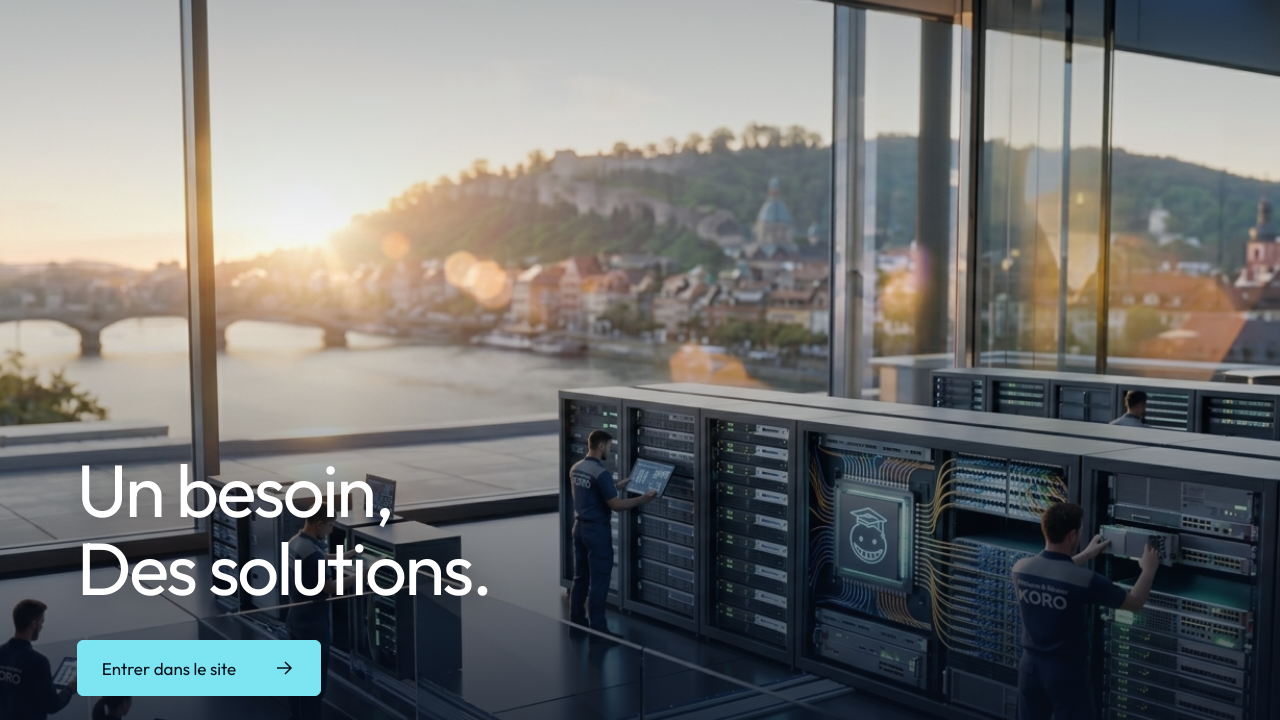
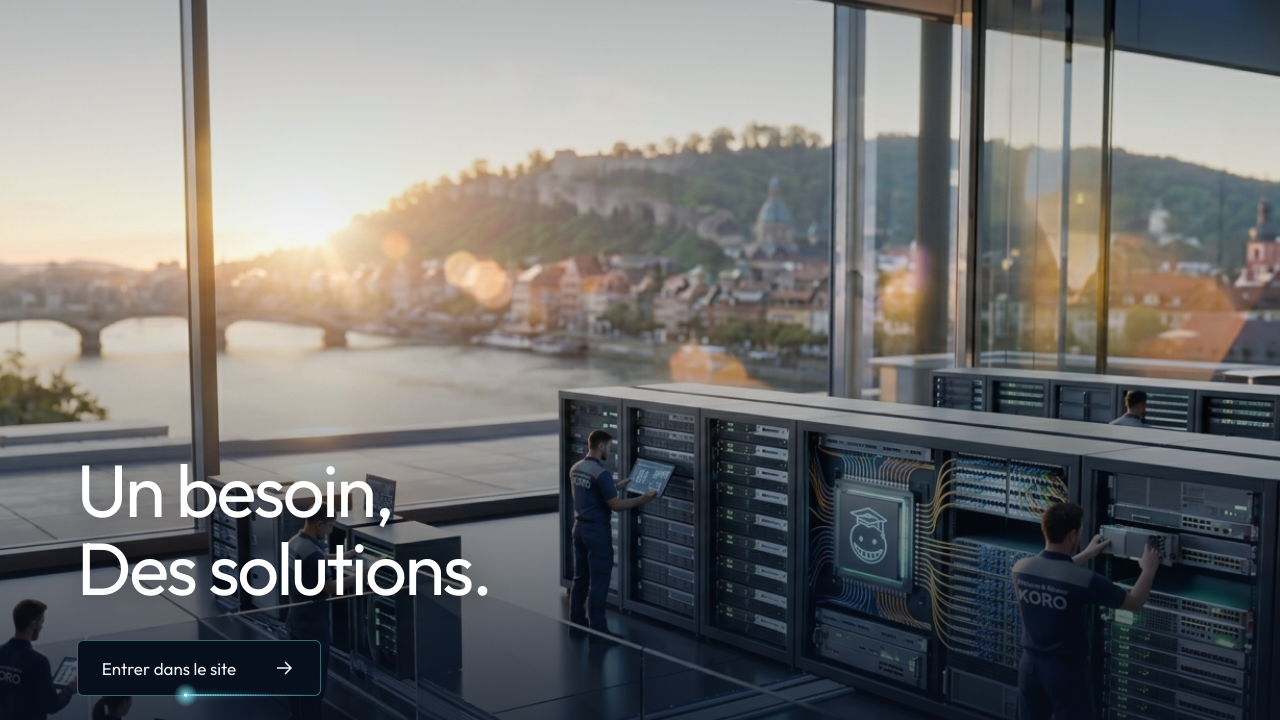
Before and after one commit to raphaelmounirprivate-dot/portfolio-raphael-mounir-, a website built with Vite: page index.html in a window 1280 px wide. Shown: the top 720 px of the page. Built offline with nearby package versions, Linux system fonts and the light colour scheme.

Commit message:
Ajouter StarBorder et cinq vagues lumineuses décalées de 2,4 secondes
Adapter le bouton d’entrée sans React, respecter les mouvements réduits et vérifier les animations, la pause et les trois formats.

```diff
--- a/src/render.ts
+++ b/src/render.ts
@@ -8,6 +8,13 @@ import { escape } from "./html";
 export const arrow =
   '<svg viewBox="0 0 24 24" fill="none" stroke="currentColor" stroke-width="1.5" aria-hidden="true"><path d="M5 12h14m-6-6 6 6-6 6"/></svg>';
 const number = (i: number): string => String(i + 1).padStart(2, "0");
+const fiberPaths: readonly string[] = [
+  "M-100 560C180 400 470 790 760 570S1060 290 1210 400 1520 650 1500 260",
+  "M-100 568C180 408 475 798 765 578S1064 295 1215 405 1525 655 1505 265",
+  "M-100 576C180 416 480 806 770 586S1068 300 1220 410 1530 660 1510 270",
+  "M-100 584C180 424 485 814 775 594S1072 305 1225 415 1535 665 1515 275",
+  "M-100 592C180 432 490 822 780 602S1076 310 1230 420 1540 670 1520 280",
+];
 
 export function gallery(project: Project): string {
   if (!project.screenshots.length) {
@@ -40,7 +47,7 @@ export function render(projects: Project[]): string {
   return `<header class="header wrap"><a class="wordmark" href="#depart" aria-label="Raphaël Mounir, départ"><span class="brand-symbol" aria-hidden="true">rm<span>•</span></span><span>Raphaël Mounir</span></a><nav aria-label="Navigation principale"><a href="#trajet">Les projets</a><a href="#a-propos">À propos</a><a href="#contact">Contact</a></nav><button id="theme-toggle" class="theme-toggle" type="button" aria-label="Changer de thème"><svg viewBox="0 0 24 24" fill="none" stroke="currentColor" stroke-width="1.5" aria-hidden="true"><circle cx="12" cy="12" r="4"/><path d="M12 2v2m0 16v2M2 12h2m16 0h2M5 5l1.5 1.5m11 11L19 19M5 19l1.5-1.5m11-11L19 5"/></svg></button></header>
     <main id="contenu"><div id="journey"><section id="depart" class="hero"><div class="hero-location wrap"><span class="location-dot"></span> Namur, Belgique <span class="location-line"></span> Télécom & création numérique</div>
     <div class="hero-content wrap"><h1>Je connecte les idées.<br><span>Je crée des expériences.</span></h1><p class="hero-description">Technicien télécom en formation, je passe des connexions dans la fibre aux connexions entre les idées. Voici les univers que je construis.</p><div class="hero-actions"><a class="button primary" href="#trajet">Commencer le voyage ${arrow}</a><a class="text-link" href="#trajet">Voir les projets ${arrow}</a></div></div>
-    <svg class="hero-fiber" viewBox="0 0 1440 720" fill="none" preserveAspectRatio="xMidYMid slice" aria-hidden="true"><defs><linearGradient id="fiber-color" x1="0" y1="700" x2="1400" y2="100" gradientUnits="userSpaceOnUse"><stop stop-color="#7ce5f1" stop-opacity=".1"/><stop offset=".5" stop-color="#7ce5f1"/><stop offset="1" stop-color="#df86ca"/></linearGradient></defs><g class="fiber-strands"><path d="M-100 560C180 400 470 790 760 570S1060 290 1210 400 1520 650 1500 260"/><path d="M-100 568C180 408 475 798 765 578S1064 295 1215 405 1525 655 1505 265"/><path d="M-100 576C180 416 480 806 770 586S1068 300 1220 410 1530 660 1510 270"/><path d="M-100 584C180 424 485 814 775 594S1072 305 1225 415 1535 665 1515 275"/><path d="M-100 592C180 432 490 822 780 602S1076 310 1230 420 1540 670 1520 280"/></g><path class="signal" d="M-100 576C180 416 480 806 770 586S1068 300 1220 410 1530 660 1510 270"/></svg>
+    <svg class="hero-fiber" viewBox="0 0 1440 720" fill="none" preserveAspectRatio="xMidYMid slice" aria-hidden="true"><defs><linearGradient id="fiber-color" x1="0" y1="700" x2="1400" y2="100" gradientUnits="userSpaceOnUse"><stop stop-color="#7ce5f1" stop-opacity=".1"/><stop offset=".5" stop-color="#7ce5f1"/><stop offset="1" stop-color="#df86ca"/></linearGradient></defs><g class="fiber-strands">${fiberPaths.map(path => `<path d="${path}"/>`).join("")}</g><g class="fiber-signals">${fiberPaths.map((path, index) => `<path class="signal" pathLength="100" style="--signal-delay:${-2 - index * 2.4}s" d="${path}"/>`).join("")}</g></svg>
     <div class="fiber-label" aria-hidden="true"><span></span> Un signal. Plusieurs horizons.</div><div class="hero-bottom wrap"><div class="hero-controls"><a href="#trajet"><span class="scroll-symbol" aria-hidden="true"></span> Suivez le fil</a><button id="wave-toggle" class="wave-toggle" type="button" aria-pressed="false"><svg viewBox="0 0 24 24" fill="none" stroke="currentColor" stroke-width="1.5" aria-hidden="true"><path data-wave-icon d="M9 5l10 7-10 7z"/></svg><span data-wave-label>Animer la vague</span></button></div><span>Applications · Réseaux · Jeux · Apprentissages</span></div></section>
     <section id="trajet" class="journey-intro wrap" aria-labelledby="journey-title"><div><h2 id="journey-title">${projects.length} escales.<br>Une même curiosité.</h2></div><div><p>Bouger, simuler, connecter, organiser, apprendre : six portes à ouvrir. À chaque escale, essayez un petit morceau du projet.</p><button class="text-link" id="open-overview" type="button">Vue d’ensemble ${arrow}</button></div></section>
     <div class="route-container wrap"><div class="route-track" aria-hidden="true"><span id="route-progress"></span></div>${projects.map(projectSection).join("")}</div></div>
--- /dev/null
+++ b/src/star-border.ts
@@ -0,0 +1,154 @@
+// Adaptation TypeScript sans React du StarBorder fourni dans le brief.
+const BLEED = 20;
+const DURATION = 4;
+const TAU = Math.PI * 2;
+
+interface Point { x: number; y: number }
+
+export function initStarBorder(button: HTMLButtonElement): () => void {
+  const canvas = document.createElement("canvas");
+  canvas.className = "star-border-light";
+  canvas.setAttribute("aria-hidden", "true");
+  button.prepend(canvas);
+  const context = canvas.getContext("2d");
+  if (!context) {
+    canvas.remove();
+    return () => {};
+  }
+  const motion = matchMedia("(prefers-reduced-motion: reduce)");
+  let width = 0;
+  let height = 0;
+  let radius = 0;
+  let perimeter = 1;
+  let dpr = 1;
+  let phase = 0;
+  let lap = 0;
+  let flash = 0;
+  let previous = 0;
+  let frame = 0;
+  let disposed = false;
+
+  // Les droites et quarts de cercle gardent une vitesse uniforme sur tout le contour.
+  function pointAt(distance: number): Point {
+    let remaining = ((distance % perimeter) + perimeter) % perimeter;
+    const across = width - 2 * radius;
+    const down = height - 2 * radius;
+    const arc = Math.PI * radius / 2;
+    const lengths = [across, arc, down, arc, across, arc, down, arc];
+    for (let index = 0; index < lengths.length; index++) {
+      const length = lengths[index];
+      if (remaining > length || length === 0) {
+        remaining -= length;
+        continue;
+      }
+      switch (index) {
+        case 0: return { x: radius + remaining, y: 0 };
+        case 2: return { x: width, y: radius + remaining };
+        case 4: return { x: width - radius - remaining, y: height };
+        case 6: return { x: 0, y: height - radius - remaining };
+        default: {
+          const angle = (index - 3) * Math.PI / 4 + remaining / radius;
+          const x = index < 4 ? width - radius : radius;
+          const y = index === 1 || index === 7 ? radius : height - radius;
+          return { x: x + Math.cos(angle) * radius, y: y + Math.sin(angle) * radius };
+        }
+      }
+    }
+    return { x: radius, y: 0 };
+  }
+
+  function draw(): void {
+    if (!context) return;
+    context.setTransform(dpr, 0, 0, dpr, 0, 0);
+    context.clearRect(0, 0, width + BLEED * 2 + 2, height + BLEED * 2 + 2);
+    context.translate(BLEED + 1, BLEED + 1);
+    const trail = perimeter * 0.3;
+    const steps = 70;
+    context.lineCap = "round";
+    for (let index = 0; index < steps; index++) {
+      const strength = (index + 1) / steps;
+      const from = pointAt(phase - trail + trail * index / steps);
+      const to = pointAt(phase - trail + trail * (index + 1) / steps);
+      context.beginPath();
+      context.moveTo(from.x, from.y);
+      context.lineTo(to.x, to.y);
+      context.strokeStyle = `rgba(124,229,241,${strength * strength * (0.85 + flash * 0.15)})`;
+      context.lineWidth = 1.5 + flash;
+      context.shadowColor = "#7ce5f1";
+      context.shadowBlur = 7;
+      context.stroke();
+    }
+    const head = pointAt(phase);
+    context.shadowBlur = 0;
+    const glow = context.createRadialGradient(head.x, head.y, 0, head.x, head.y, 12);
+    glow.addColorStop(0, "rgba(240,255,255,0.95)");
+    glow.addColorStop(0.15, "rgba(124,229,241,0.8)");
+    glow.addColorStop(1, "rgba(124,229,241,0)");
+    context.fillStyle = glow;
+    context.fillRect(head.x - 12, head.y - 12, 24, 24);
+    context.fillStyle = "#fff";
+    context.beginPath();
+    context.arc(head.x, head.y, 1.5, 0, TAU);
+    context.fill();
+  }
+
+  function animate(now: number): void {
+    frame = 0;
+    // Appliquer la préférence dès la prochaine image, même si son événement est retardé.
+    if (motion.matches) {
+      sync();
+      return;
+    }
+    const elapsed = previous ? Math.min((now - previous) / 1000, 0.05) : 0;
+    previous = now;
+    phase = (phase + elapsed * perimeter * (1 / DURATION + (lap > 0 ? 1 / 0.9 : 0))) % perimeter;
+    lap = Math.max(0, lap - elapsed);
+    flash = Math.max(0, flash - elapsed * 4);
+    draw();
+    if (!disposed && !motion.matches && !document.hidden) frame = requestAnimationFrame(animate);
+  }
+
+  function sync(): void {
+    cancelAnimationFrame(frame);
+    frame = 0;
+    previous = 0;
+    button.dataset.starMotion = motion.matches ? "static" : "animated";
+    draw();
+    if (!disposed && !motion.matches && !document.hidden) frame = requestAnimationFrame(animate);
+  }
+
+  function measure(): void {
+    width = Math.max(1, button.offsetWidth - 2);
+    height = Math.max(1, button.offsetHeight - 2);
+    radius = Math.max(0, Math.min(parseFloat(getComputedStyle(button).borderRadius) - 1, width / 2, height / 2));
+    perimeter = 2 * (width + height - 4 * radius) + TAU * radius;
+    dpr = Math.min(devicePixelRatio || 1, 2);
+    canvas.width = Math.ceil((width + 2 + BLEED * 2) * dpr);
+    canvas.height = Math.ceil((height + 2 + BLEED * 2) * dpr);
+    sync();
+  }
+
+  function engage(): void { if (!motion.matches) lap = 0.9; }
+  function pulse(): void { if (!motion.matches) flash = 1; }
+  const observer = new ResizeObserver(measure);
+  observer.observe(button);
+  button.addEventListener("pointerenter", engage);
+  button.addEventListener("focus", engage);
+  button.addEventListener("pointerdown", pulse);
+  motion.addEventListener("change", sync);
+  document.addEventListener("visibilitychange", sync);
+  measure();
+
+  return () => {
+    disposed = true;
+    cancelAnimationFrame(frame);
+    observer.disconnect();
+    motion.removeEventListener("change", sync);
+    document.removeEventListener("visibilitychange", sync);
+    button.removeEventListener("pointerenter", engage);
+    button.removeEventListener("focus", engage);
+    button.removeEventListener("pointerdown", pulse);
+    canvas.remove();
+    delete button.dataset.starMotion;
+  };
+}
--- a/src/welcome.css
+++ b/src/welcome.css
@@ -17,9 +17,10 @@ body.welcome-open { overflow: hidden; }
 .welcome-pointer { position: absolute; width: 64px; height: 64px; transform: translate(-50%, -50%); pointer-events: none; mix-blend-mode: screen; background: radial-gradient(circle, #e0fcff 0 4%, #7ce5f1 8%, rgb(95 139 255 / 70%) 22%, transparent 70%); }
 .welcome-content { position: absolute; left: clamp(24px, 6vw, 96px); bottom: max(100px, 13dvh); }
 .welcome-content h1 { margin: 0 0 32px; max-width: 15ch; font-size: clamp(44px, 5.8vw, 84px); font-weight: 400; line-height: 1.06; letter-spacing: -.035em; color: #fff; text-shadow: 0 3px 24px rgb(8 15 28 / 40%); }
-.welcome-enter { display: inline-flex; align-items: center; justify-content: space-between; gap: 36px; min-height: 56px; padding: 15px 24px; border: 1px solid #7ce5f1; border-radius: 6px; font: 500 17px Outfit, sans-serif; color: #080f1c; background: #7ce5f1; cursor: pointer; transition: background-color 180ms, transform 180ms; }
+.welcome-enter { position: relative; isolation: isolate; display: inline-flex; align-items: center; justify-content: space-between; gap: 36px; min-height: 56px; padding: 15px 24px; border: 1px solid rgb(124 229 241 / 40%); border-radius: 6px; font: 500 17px Outfit, sans-serif; color: #f1f3f6; background: #080f1c; cursor: pointer; transition: background-color 180ms; }
+.star-border-light { position: absolute; top: -21px; left: -21px; width: calc(100% + 42px); height: calc(100% + 42px); pointer-events: none; }
 .welcome-enter svg { width: 24px; height: 24px; transition: transform 180ms; }
-.welcome-enter:hover { background: #b1f3f9; transform: translateY(-2px); }
+.welcome-enter:hover { background: #101c2e; }
 .welcome-enter:hover svg { transform: translateX(4px); }
 .welcome-enter:focus-visible { outline: 3px solid #fff; outline-offset: 5px; }
 .welcome-hint { position: absolute; bottom: max(24px, env(safe-area-inset-bottom)); left: clamp(24px, 6vw, 96px); margin: 0; font-size: 14px; color: #e0e9f4; }
--- a/src/welcome.ts
+++ b/src/welcome.ts
@@ -1,4 +1,5 @@
 import { initWelcomeCursor } from "./welcome-cursor";
+import { initStarBorder } from "./star-border";
 import "./welcome.css";
 
 export function initWelcome(): void {
@@ -24,8 +25,11 @@ export function initWelcome(): void {
   document.body.classList.add("welcome-open");
   document.body.append(welcome);
   const dispose = initWelcomeCursor(welcome, welcome.querySelector("canvas")!);
+  const enterButton = welcome.querySelector<HTMLButtonElement>(".welcome-enter")!;
+  const disposeBorder = initStarBorder(enterButton);
   const enter = (): void => {
     dispose?.();
+    disposeBorder();
     welcome.remove();
     document.body.classList.remove("welcome-open");
     app.inert = false;
@@ -39,6 +43,6 @@ export function initWelcome(): void {
     }
     window.removeEventListener("hashchange", enter);
   };
-  welcome.querySelector("button")!.addEventListener("click", enter, { once: true });
+  enterButton.addEventListener("click", enter, { once: true });
   window.addEventListener("hashchange", enter, { once: true });
 }
```
Also changed, not shown: DESIGN.md (+4 -0 lines), src/style.css (+5 -4 lines), tests/portfolio.spec.ts (+2 -2 lines), tests/wave.spec.ts (+38 -2 lines), tests/welcome.spec.ts (+32 -0 lines).
